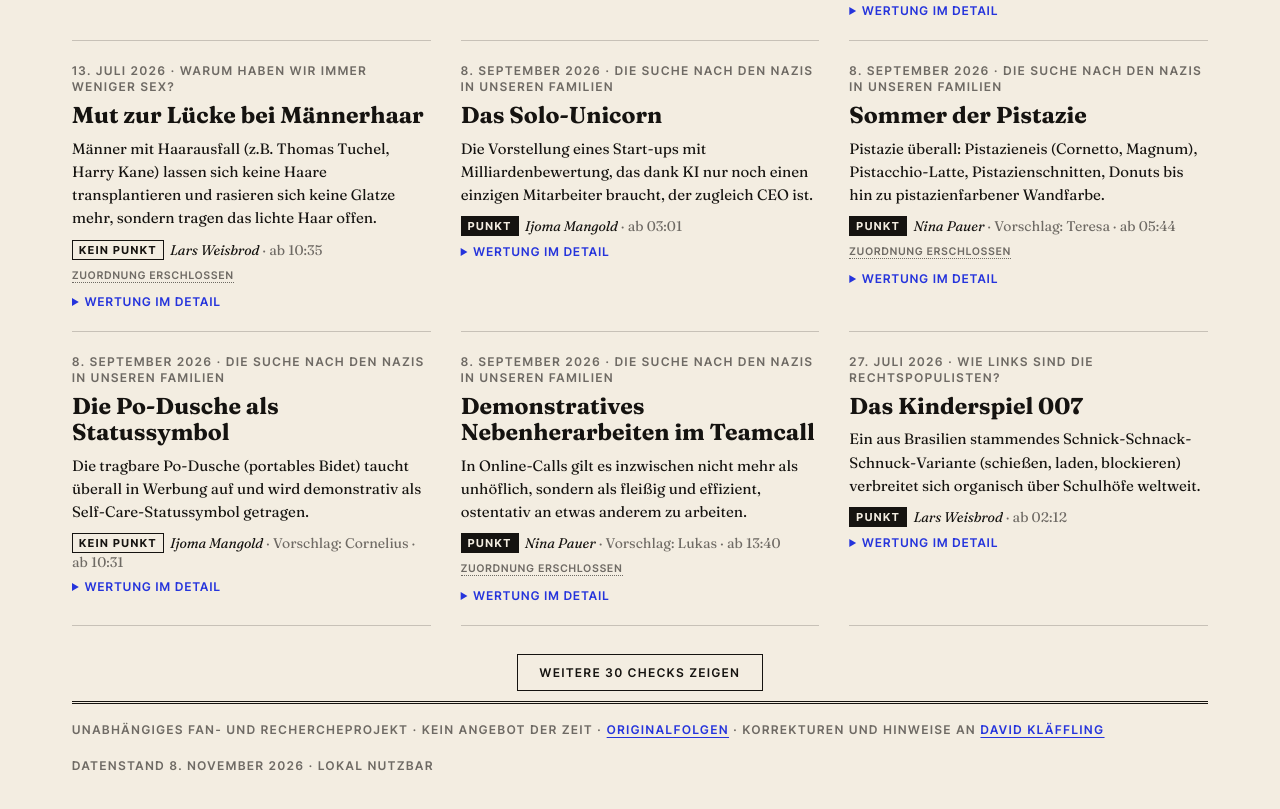
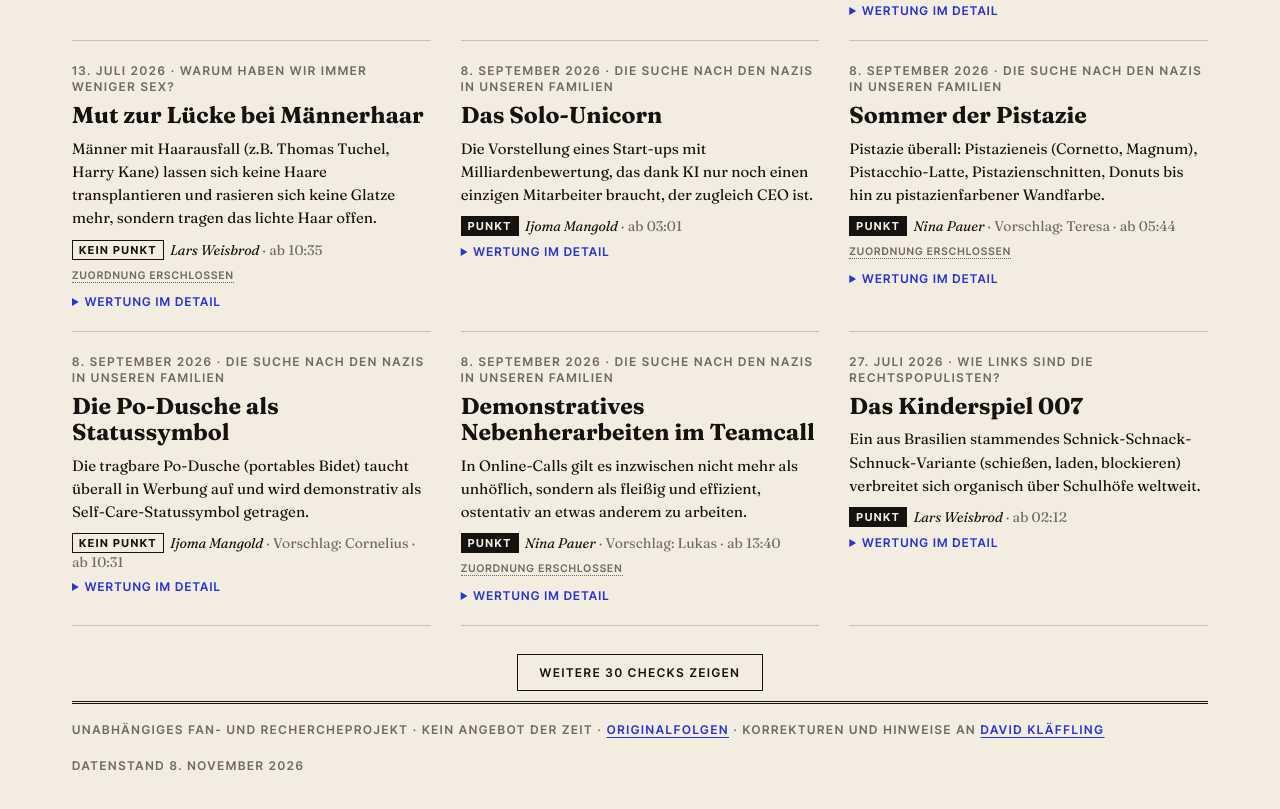
Before and after one commit to dklaeffling/eine-frage-der-gegenwart, a plain HTML site: page index.html in a window 1280 px wide. Shown: the part 3751-4560 px from the top of the page. Drawn offline with Linux system fonts and the light colour scheme.

Commit message:
Fußzeile: 'lokal nutzbar' entfernt
Co-Authored-By: Claude Opus 5.5 <noreply@anthropic.com>

```diff
--- a/index.html
+++ b/index.html
@@ -252,7 +252,7 @@ let shown = PAGE;
 const updated = date(D.updated);
 $('lede').textContent = `Seit 2020 nehmen Lars Weisbrod, Ijoma Mangold und Nina Pauer die Gegenwart unter die Lupe. Dieses Archiv versammelt ${D.checks.length} Gegenwartschecks und ${D.forecasts.length} Prognosen aus ${D.episodes.length} Folgen.`;
 $('stand').textContent = `Stand ${updated}`;
-$('footstand').textContent = `Datenstand ${updated} · lokal nutzbar`;
+$('footstand').textContent = `Datenstand ${updated}`;
 $('nchecks').textContent = D.checks.length;
 $('nfuture').textContent = D.forecasts.length;
 
```
